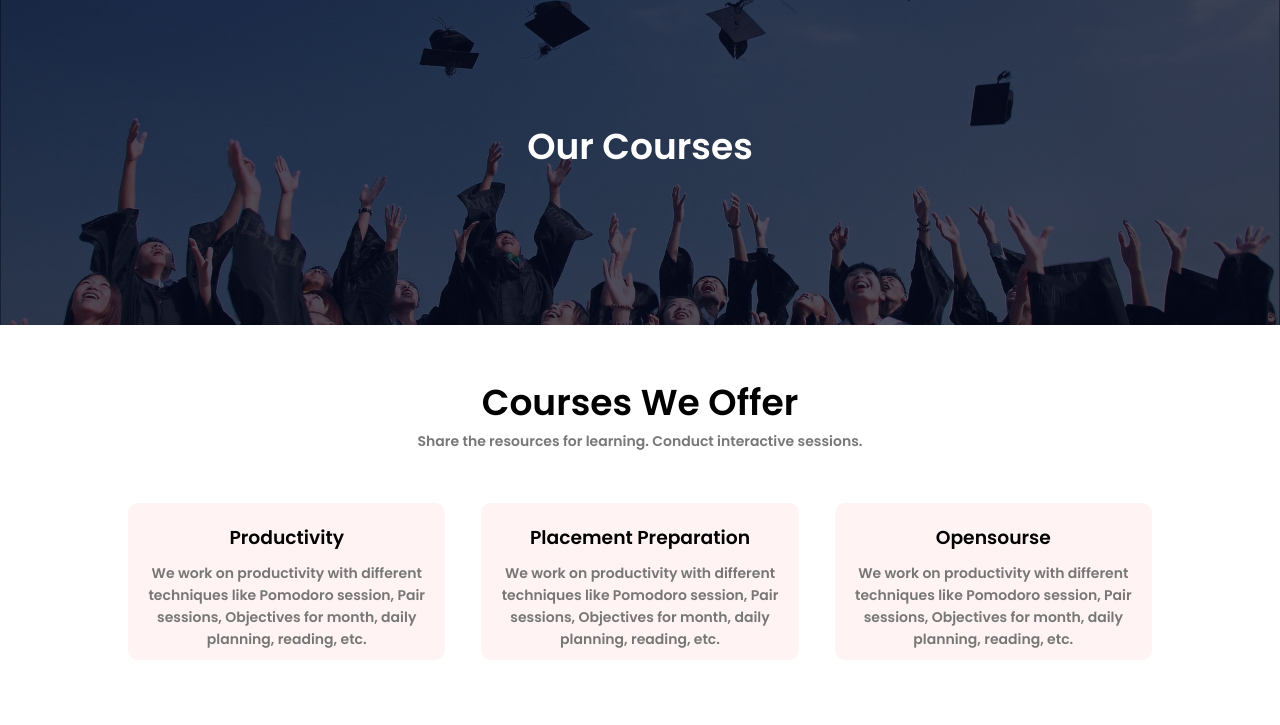
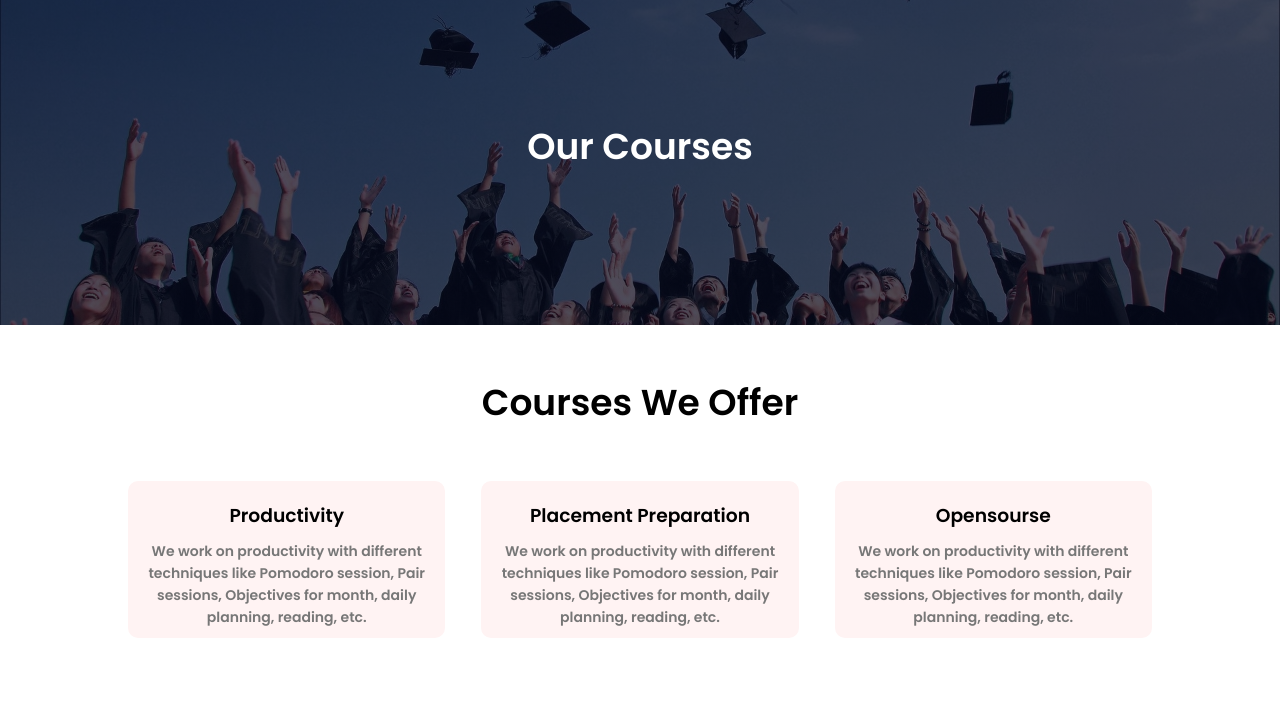
Before and after one commit to pranita736/team-sankalp, a plain HTML site: page course.html in a window 1280 px wide. Shown: the part 75-800 px from the top of the page. Drawn offline with Linux system fonts and the light colour scheme.

Commit message:
Update course.html

```diff
--- a/course.html
+++ b/course.html
@@ -44,7 +44,6 @@
     <!-------Courses---------->
     <section class="course">
         <h1>Courses We Offer</h1>
-        <p>Share the resources for learning. Conduct interactive sessions.</p>
 
         <div class="row">
             <div class="course-col">
```
